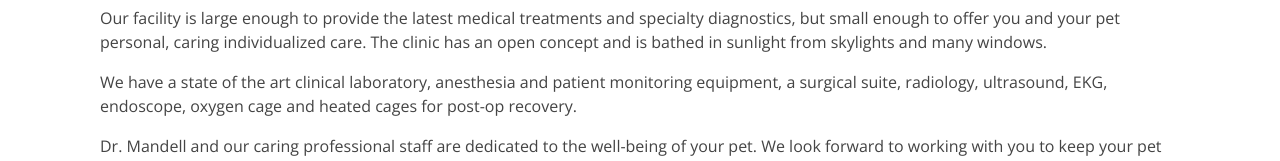
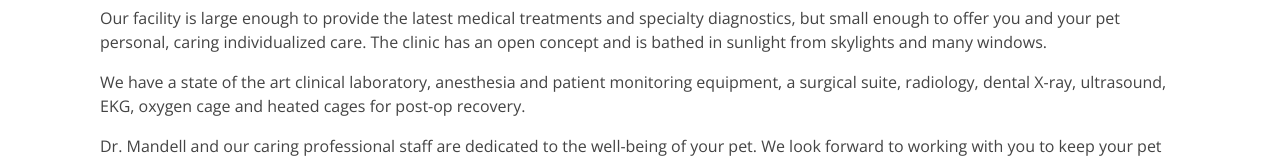
Before and after one commit to reggaebass/jeffersonparkvet, a plain HTML site: page about.html in a window 1280 px wide. Shown: the part 700-861 px from the top of the page. Drawn offline with nearby package versions, Linux system fonts and the light colour scheme.

Commit message:
update about page

```diff
--- a/about.html
+++ b/about.html
@@ -119,7 +119,7 @@ When it comes to health care, we know you want the best for your feline or canin
           <p>
 Our  facility is large enough to provide the latest medical treatments and specialty diagnostics, but small enough to offer you and your pet personal, caring individualized care. The clinic has an open concept and is bathed in sunlight from skylights and many windows.
 <p>
-We have a state of the art clinical laboratory, anesthesia and patient monitoring equipment, a surgical suite, radiology, ultrasound, EKG, endoscope, oxygen cage and heated cages for post-op recovery.
+We have a state of the art clinical laboratory, anesthesia and patient monitoring equipment, a surgical suite, radiology, dental X-ray, ultrasound, EKG, oxygen cage and heated cages for post-op recovery.
         </p>
           <p>Dr. Mandell and our caring professional staff are dedicated to the well-being of your pet. We look forward to working with you to keep your pet healthy and happy, now and for years to come.</p>
                <p><b>Follow us on social media:</b></p>
```
